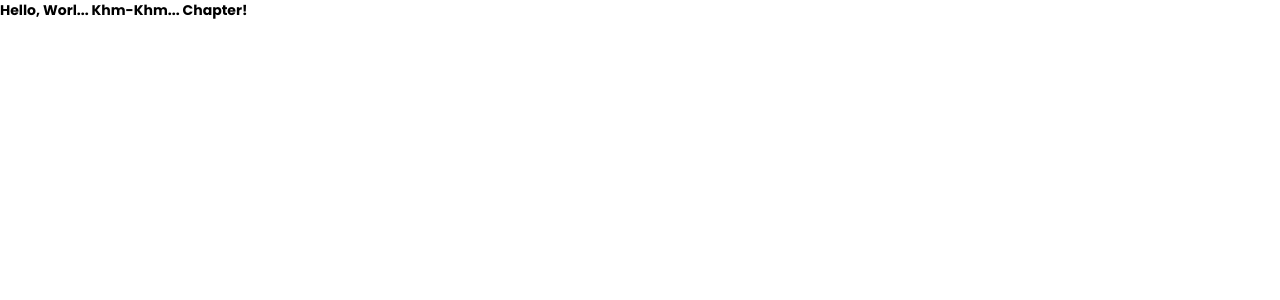
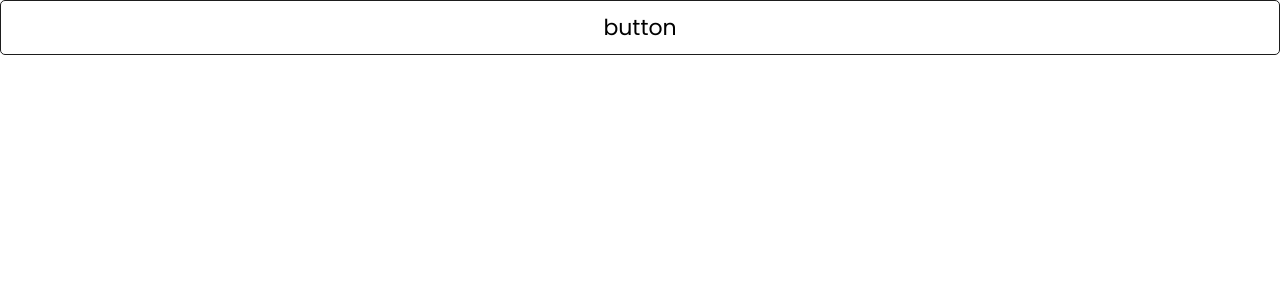
Before and after one commit to ArtemBohak/Chapter, a React (Vite) app: page / in a window 1280 px wide. Shown: the top 300 px of the page. Built offline with nearby package versions, Linux system fonts and the light colour scheme.

Commit message:
Added a reausable UIbutton

```diff
--- /dev/null
+++ b/src/@types/css.d.ts
@@ -0,0 +1 @@
+declare module "*.css";
--- /dev/null
+++ b/src/components/Buttons/UIbutton/UIbutton.module.css
@@ -0,0 +1,51 @@
+.btn {
+  @apply rounded-[5px] w-full transition-all duration-150;
+}
+
+.orange-contained {
+  @apply bg-orange-1000 text-white;
+}
+
+.orange-contained:hover {
+  @apply bg-orange-1050;
+}
+
+.orange-contained:disabled {
+  @apply bg-gray-1060 text-white;
+}
+
+.orange-outlined {
+  @apply bg-white border-2 border-orange-1100 text-orange-1100;
+}
+
+.orange-outlined:hover {
+  @apply bg-pink-1050;
+}
+
+.orange-outlined:disabled {
+  @apply bg-gray-1060 text-white border-0;
+}
+
+.black-outlined {
+  @apply bg-white border-black-1100 border-[1px];
+}
+
+.xs {
+  @apply py-[5px] text-xs md:text-base md:py-[10px];
+}
+
+.sm {
+  @apply py-[11px] text-sm md:text-[15px] md:py-[10px];
+}
+
+.md {
+  @apply py-[5px] text-sm md:text-base md:py-[10px];
+}
+
+.lg {
+  @apply md:py-[10px] md:text-[22px];
+}
+
+.xl {
+  @apply py-[14px] text-[20px] md:text-[25px] md:py-[18px];
+}
--- /dev/null
+++ b/src/components/Buttons/UIbutton/UIbutton.tsx
@@ -0,0 +1,42 @@
+import { FC } from "react";
+
+import styles from "./UIbutton.module.css";
+
+type Props = {
+  className?: string;
+  onClick?: () => void;
+  isDisabled?: boolean;
+  type?: "button" | "submit" | "reset";
+  title?: string;
+  variant?: "orange-outlined" | "orange-contained" | "black-outlined";
+  size?: "xs" | "sm" | "md" | "lg" | "xl";
+};
+
+const UIbutton: FC<Props> = ({
+  className,
+  isDisabled,
+  title,
+  type,
+  size,
+  variant,
+  ...props
+}) => {
+  const variantClassName: string =
+    (variant && styles[variant]) || styles["orange-contained"];
+
+  const sizeClassName: string = styles[size || "md"];
+  console.log(sizeClassName);
+
+  return (
+    <button
+      disabled={!!isDisabled}
+      type={type && "button"}
+      className={`${styles["btn"]} ${variantClassName} ${sizeClassName} ${className}`}
+      {...props}
+    >
+      {title || "button"}
+    </button>
+  );
+};
+
+export default UIbutton;
--- a/src/index.css
+++ b/src/index.css
@@ -2,6 +2,15 @@
 @tailwind components;
 @tailwind utilities;
 
+html {
+  @apply text-lg;
+}
+
 * {
-  @apply font-poppins
+  @apply font-poppins m-0 p-0 box-border;
 }
+
+ul,
+ol {
+  @apply list-none;
+}
--- a/src/pages/WelcomePage/WelcomePage.tsx
+++ b/src/pages/WelcomePage/WelcomePage.tsx
@@ -1,9 +1,10 @@
+import UIbutton from "@/src/components/Buttons/UIbutton/UIbutton";
 import { FC } from "react";
 
 const WelcomePage: FC = () => {
   return (
     <>
-      <h1 className="font-bold text-sm">Hello, Worl... Khm-Khm... Chapter!</h1>
+      <UIbutton variant="black-outlined" size="lg" />
     </>
   );
 };
--- a/tailwind.config.js
+++ b/tailwind.config.js
@@ -12,12 +12,13 @@ export default {
         orange: {
           1000: "#F69400", // button 1
           1050: "#E78A00", // button 1 hovered
-          1100: "#E99136", // button 2 border
+          1100: "#E99136", // outlined button border and text
           1200: "#F79400", // button 3
           1250: "#E78A00", // button 3 hovered
         },
         black: {
           1000: "#1C1C1E", // default text color
+          1100: "#1D1D1D", // black outlined button
         },
         pink: {
           1050: "#FFF8F1", // button 2 hovered
```
Also changed, not shown: src/assets/welcome-page-girl.webp (added).
